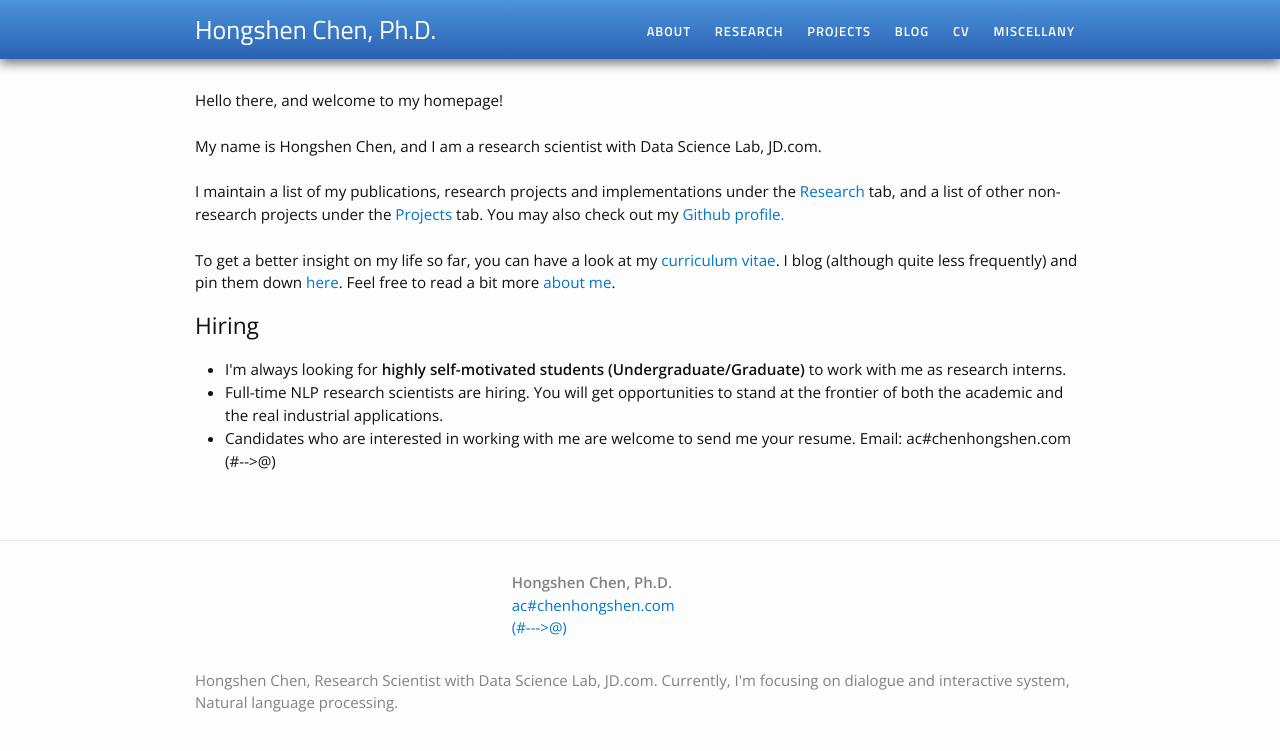
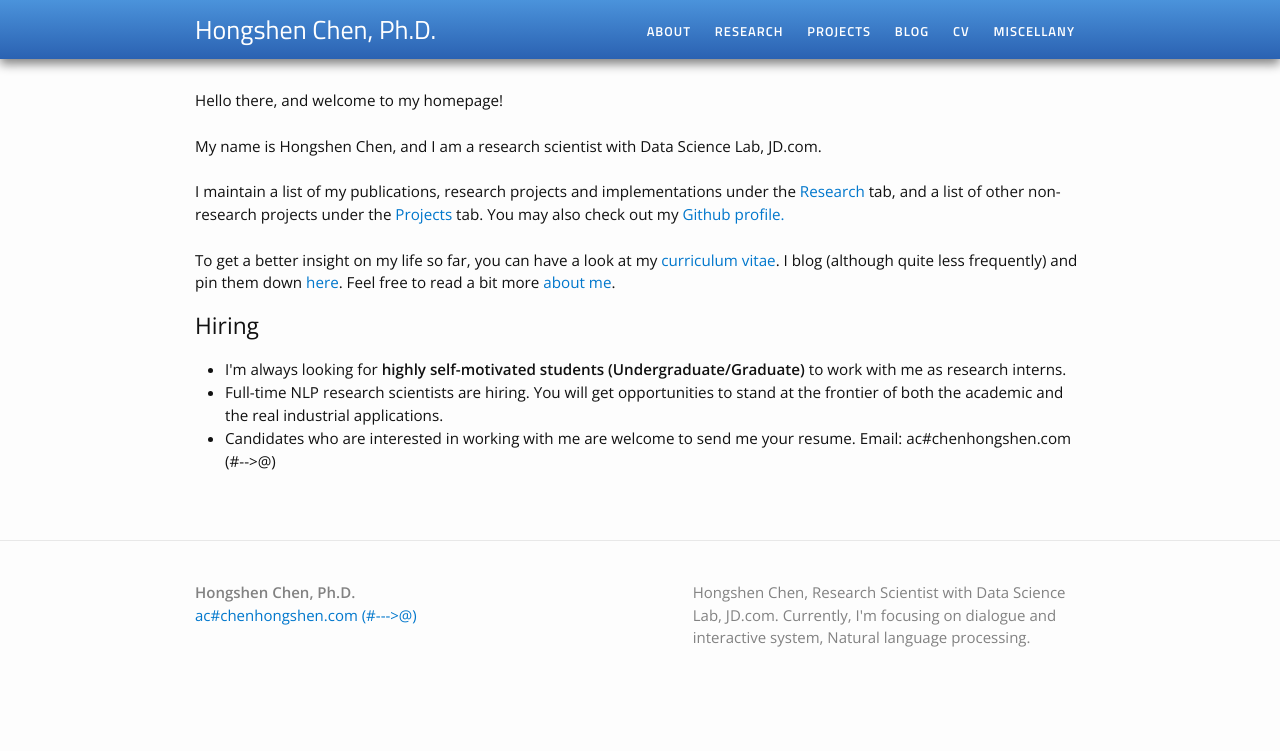
Before and after one commit to chenhongshen/chenhongshen.github.io, a Jekyll site: the page built from index.html, in a window 1280 px wide. Shown: the top 751 px of the page. Built offline with Jekyll 4.4.1, drawn with Linux system fonts in a browser that asks for light colours; a script that is not in the unit is left out.

Commit message:
Update footer.html

```diff
--- a/_includes/footer.html
+++ b/_includes/footer.html
@@ -6,11 +6,11 @@
 
     <div class="footer-col-wrapper">
 
-<div class="footer-col  footer-col-1">
-<script type="text/javascript" id="clstr_globe" src="//cdn.clustrmaps.com/globe.js?d=QQPxeEBMHzFqGQ-Y-kOTyqzZSeDMBpyXlxM41V9W6RQ"></script>
+      <div style="width:10px; height:10px;">
+      <script type="text/javascript" id="clstr_globe" src="//cdn.clustrmaps.com/globe.js?d=QQPxeEBMHzFqGQ-Y-kOTyqzZSeDMBpyXlxM41V9W6RQ"></script>
       </div>
 
-      <div class="footer-col  footer-col-2">
+      <div class="footer-col  footer-col-1">
         <ul class="contact-list">
           <li><strong>{{ site.title }}</strong></li>
           <li><a href="mailto:{{ site.academic_email }}">{{ site.academic_email }}</a></li>
@@ -18,7 +18,7 @@
         </ul>
       </div>
 
-      <div class="footer-col  footer-col-3">
+      <div class="footer-col  footer-col-2">
         <ul class="social-media-list">
           {% if site.github_username %}
           <li>
@@ -81,7 +81,7 @@
         </ul>
       </div>
 
-      <div class="footer-col  footer-col-4">
+      <div class="footer-col  footer-col-3">
          <p class="text">
 {{ site.description }}
       </div>
```
